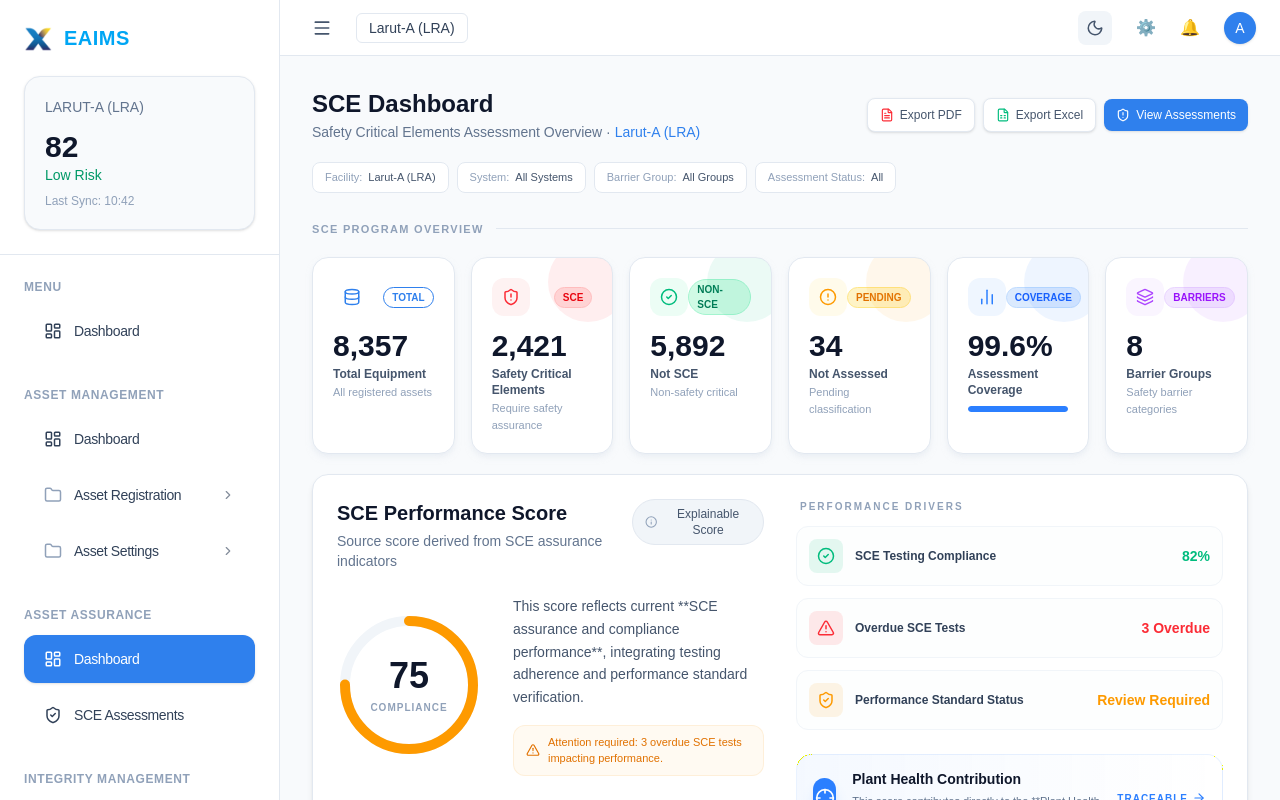
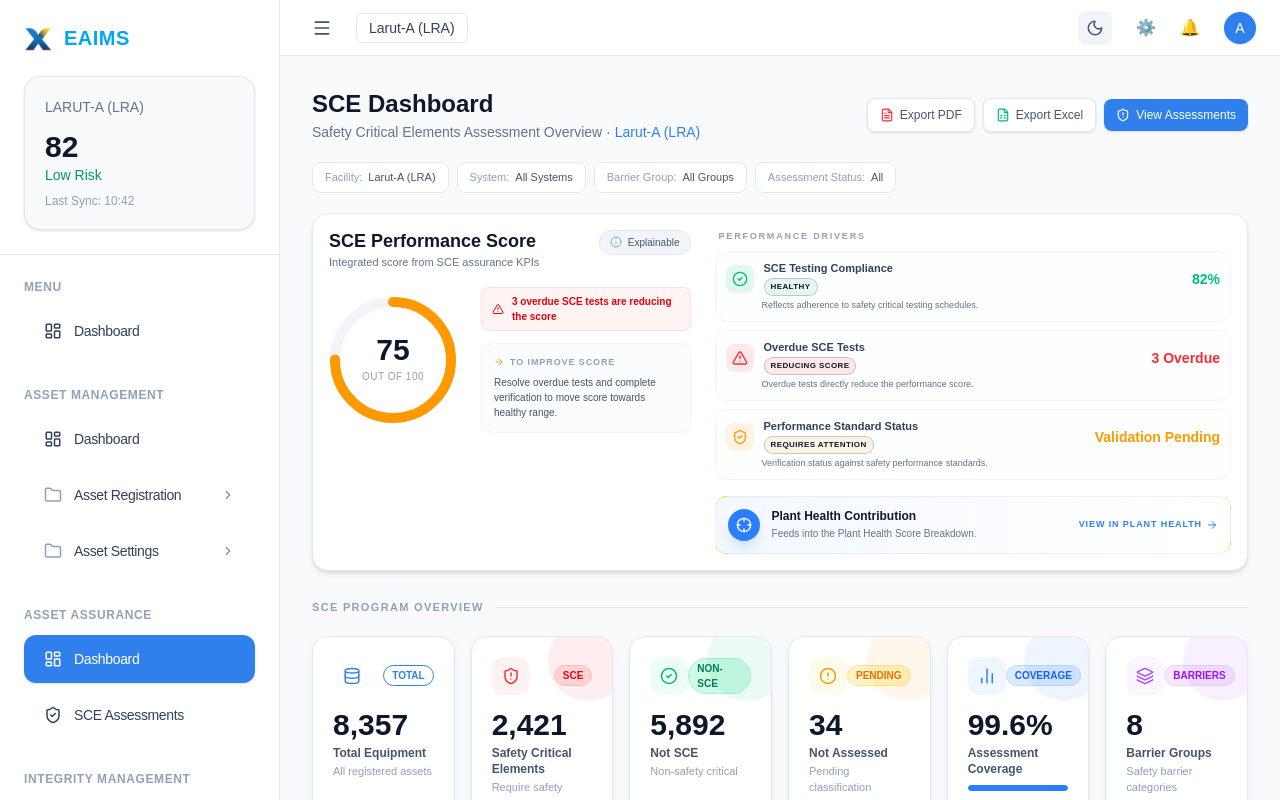
Before and after one commit to lqmnfhmee/frontend, a Next.js app: page /sce in a window 1280 px wide. Built offline with nearby package versions, Linux system fonts and the light colour scheme.

Commit message:
complete SCE design (added SCE Perfomance Score)

```diff
--- a/app/sce/components/SCEPerformanceScore.tsx
+++ b/app/sce/components/SCEPerformanceScore.tsx
@@ -14,24 +14,27 @@ export default function SCEPerformanceScore() {
     {
       name: "SCE Testing Compliance",
       value: "82%",
-      description: "Percentage of safety critical tests completed on schedule.",
-      icon: <CheckCircle2 size={18} />,
+      description: "Reflects adherence to safety critical testing schedules.",
+      status: "Healthy",
+      icon: <CheckCircle2 size={16} />,
       color: "text-emerald-500",
       bg: "bg-emerald-500/10",
     },
     {
       name: "Overdue SCE Tests",
       value: "3 Overdue",
-      description: "Critical safety tests that have exceeded their due date.",
-      icon: <AlertTriangle size={18} />,
+      description: "Overdue tests directly reduce the performance score.",
+      status: "Reducing Score",
+      icon: <AlertTriangle size={16} />,
       color: "text-red-500",
       bg: "bg-red-500/10",
     },
     {
       name: "Performance Standard Status",
-      value: "Review Required",
-      description: "Current verification status against safety performance standards.",
-      icon: <ShieldCheck size={18} />,
+      value: "Validation Pending",
+      description: "Verification status against safety performance standards.",
+      status: "Requires Attention",
+      icon: <ShieldCheck size={16} />,
       color: "text-amber-500",
       bg: "bg-amber-500/10",
     },
@@ -42,106 +45,123 @@ export default function SCEPerformanceScore() {
   };
 
   return (
-    <div className="bg-white dark:bg-[var(--color-brand-darkCard)] border border-slate-200 dark:border-[var(--color-brand-darkBorder)] rounded-2xl shadow-md p-6">
-      <div className="flex flex-col lg:flex-row gap-8">
+    <div className="bg-white dark:bg-[var(--color-brand-darkCard)] border border-slate-200 dark:border-[var(--color-brand-darkBorder)] rounded-2xl shadow-md p-4">
+      <div className="flex flex-col lg:flex-row gap-6">
 
-        {/* Left: Main Score & Info */}
-        <div className="flex-1 space-y-6">
+        {/* Left: Main Score & Actionable Insights */}
+        <div className="flex-[0.7] space-y-4">
           <div className="flex items-start justify-between">
             <div>
-              <h2 className="text-xl font-bold text-slate-900 dark:text-white">
+              <h2 className="text-lg font-bold text-slate-900 dark:text-white leading-tight">
                 SCE Performance Score
               </h2>
-              <p className="text-sm text-slate-500 dark:text-slate-400 mt-1">
-                Source score derived from SCE assurance indicators
+              <p className="text-[11px] text-slate-500 dark:text-slate-400 mt-0.5">
+                Integrated score from SCE assurance KPIs
               </p>
             </div>
             <button
               onClick={() => setIsModalOpen(true)}
-              className="flex items-center gap-2 px-3 py-1.5 rounded-full bg-slate-100 dark:bg-slate-800 border border-slate-200 dark:border-slate-700 hover:bg-slate-200 dark:hover:bg-slate-700 transition-colors group"
+              className="flex items-center gap-1.5 px-2.5 py-1 rounded-full bg-slate-100 dark:bg-slate-800 border border-slate-200 dark:border-slate-700 hover:bg-slate-200 dark:hover:bg-slate-700 transition-colors group"
             >
-              <Info size={14} className="text-slate-400 group-hover:text-amber-500 transition-colors" />
-              <span className="text-xs font-medium text-slate-600 dark:text-slate-300 group-hover:text-slate-900 dark:group-hover:text-white">
-                Explainable Score
+              <Info size={12} className="text-slate-400 group-hover:text-amber-500 transition-colors" />
+              <span className="text-[10px] font-medium text-slate-600 dark:text-slate-300 group-hover:text-slate-900 dark:group-hover:text-white">
+                Explainable
               </span>
             </button>
           </div>
 
-          <div className="flex flex-col sm:flex-row items-center gap-8">
-            {/* Gauge */}
+          <div className="flex flex-col sm:flex-row items-center gap-6">
+            {/* Gauge - Improved Spacing */}
             <div className="relative flex items-center justify-center shrink-0">
-              <svg className="w-36 h-36 transform -rotate-90">
+              <svg className="w-32 h-32 transform -rotate-90">
                 <circle
-                  cx="72"
-                  cy="72"
-                  r="64"
+                  cx="64"
+                  cy="64"
+                  r="58"
                   stroke="currentColor"
                   strokeWidth="10"
                   fill="transparent"
                   className="text-slate-100 dark:text-slate-800"
                 />
                 <circle
-                  cx="72"
-                  cy="72"
-                  r="64"
+                  cx="64"
+                  cy="64"
+                  r="58"
                   stroke="currentColor"
                   strokeWidth="10"
                   fill="transparent"
-                  strokeDasharray={402}
-                  strokeDashoffset={402 * (1 - score / 100)}
+                  strokeDasharray={364.4}
+                  strokeDashoffset={364.4 * (1 - score / 100)}
                   strokeLinecap="round"
                   className="text-amber-500 transition-all duration-1000 ease-out"
                 />
               </svg>
               <div className="absolute inset-0 flex flex-col items-center justify-center">
-                <span className="text-4xl font-black text-slate-900 dark:text-white tabular-nums">
+                <span className="text-3xl font-bold text-slate-900 dark:text-white leading-none">
                   {score}
                 </span>
-                <span className="text-[10px] font-bold text-slate-400 uppercase tracking-widest mt-1">
-                  Compliance
+                <span className="text-[10px] font-medium text-slate-400 uppercase tracking-wider mt-1">
+                  Out of 100
                 </span>
               </div>
             </div>
 
-            <div className="space-y-4">
-              <p className="text-sm text-slate-600 dark:text-slate-300 leading-relaxed max-w-sm">
-                This score reflects current **SCE assurance and compliance performance**,
-                integrating testing adherence and performance standard verification.
-              </p>
+            <div className="space-y-3 flex-1 w-full">
+              {/* Slim Alert */}
+              <div className="flex items-center gap-2 px-2.5 py-1.5 rounded-lg bg-red-500/5 border border-red-500/10 text-[10px] font-semibold text-red-600 dark:text-red-400">
+                <AlertTriangle size={12} className="shrink-0" />
+                <span>3 overdue SCE tests are reducing the score</span>
+              </div>
 
-              <div className="flex items-center gap-2 px-3 py-2 rounded-xl bg-amber-500/5 border border-amber-500/10 text-[11px] font-medium text-amber-600 dark:text-amber-400">
-                <AlertTriangle size={14} className="shrink-0" />
-                Attention required: 3 overdue SCE tests impacting performance.
+              {/* Compact Actionable Insight */}
+              <div className="p-3 rounded-xl bg-slate-50/50 dark:bg-slate-900/40 border border-slate-100 dark:border-slate-800/50">
+                <h5 className="text-[9px] font-bold text-slate-400 uppercase tracking-widest mb-1.5 flex items-center gap-1.5">
+                  <ArrowRight size={10} className="text-amber-500" />
+                  To Improve Score
+                </h5>
+                <p className="text-[10px] text-slate-600 dark:text-slate-300 leading-normal">
+                  Resolve overdue tests and complete verification to move score towards healthy range.
+                </p>
               </div>
             </div>
           </div>
         </div>
 
         {/* Right: Drivers & Integration */}
-        <div className="flex-1 flex flex-col justify-between gap-6">
-          <div className="grid grid-cols-1 gap-3">
-            <h4 className="text-[10px] font-bold text-slate-400 uppercase tracking-[0.2em] px-1">
+        <div className="flex-1 flex flex-col justify-between gap-4">
+          <div className="space-y-2">
+            <h4 className="text-[9px] font-bold text-slate-400 uppercase tracking-[0.2em] px-1">
               Performance Drivers
             </h4>
-            <div className="grid grid-cols-1 sm:grid-cols-3 lg:grid-cols-1 gap-3">
+            <div className="grid grid-cols-1 gap-2">
               {drivers.map((driver, idx) => (
                 <div
                   key={idx}
-                  className="p-3 rounded-xl border border-slate-100 dark:border-slate-800/50 bg-slate-50/30 dark:bg-slate-900/40 hover:border-amber-500/20 transition-colors group"
+                  className="p-2.5 rounded-xl border border-slate-100 dark:border-slate-800/50 bg-slate-50/30 dark:bg-slate-900/40 hover:border-amber-500/20 transition-all group"
                 >
-                  <div className="flex items-center justify-between">
-                    <div className="flex items-center gap-3">
-                      <div className={`p-2 rounded-lg ${driver.bg} ${driver.color} group-hover:scale-110 transition-transform`}>
+                  <div className="flex items-center justify-between mb-1">
+                    <div className="flex items-center gap-2.5">
+                      <div className={`p-1.5 rounded-lg ${driver.bg} ${driver.color} group-hover:scale-105 transition-transform`}>
                         {driver.icon}
                       </div>
-                      <span className="text-xs font-bold text-slate-700 dark:text-slate-200">
-                        {driver.name}
-                      </span>
+                      <div className="flex flex-col">
+                        <span className="text-[11px] font-bold text-slate-700 dark:text-slate-200 leading-tight">
+                          {driver.name}
+                        </span>
+                        <div className="flex items-center gap-1 mt-0.5">
+                          <span className={`text-[8px] font-black px-1.5 py-0.5 rounded-full border ${driver.bg} border-current/20 uppercase tracking-wider`}>
+                            {driver.status}
+                          </span>
+                        </div>
+                      </div>
                     </div>
                     <span className={`text-sm font-black ${driver.color}`}>
                       {driver.value}
                     </span>
                   </div>
+                  <p className="text-[9px] text-slate-500 dark:text-slate-400 pl-9 leading-tight">
+                    {driver.description}
+                  </p>
                 </div>
               ))}
             </div>
@@ -149,24 +169,24 @@ export default function SCEPerformanceScore() {
 
           <button
             onClick={handleTraceableClick}
-            className="w-full flex items-center justify-between p-4 rounded-2xl bg-gradient-to-r from-blue-500/5 to-transparent border border-blue-500/10 hover:border-blue-500/30 hover:from-blue-500/10 transition-all group text-left"
+            className="w-full flex items-center justify-between p-3 rounded-xl bg-gradient-to-r from-blue-500/5 to-transparent border border-blue-500/10 hover:border-blue-500/30 hover:from-blue-500/10 transition-all group text-left"
           >
-            <div className="flex items-center gap-4">
-              <div className="flex items-center justify-center w-10 h-10 rounded-full bg-blue-500 text-white shadow-lg shadow-blue-500/20 group-hover:scale-110 transition-transform">
-                <Crosshair size={20} />
+            <div className="flex items-center gap-3">
+              <div className="flex items-center justify-center w-8 h-8 rounded-full bg-blue-500 text-white shadow-lg shadow-blue-500/20 group-hover:scale-105 transition-transform">
+                <Crosshair size={16} />
               </div>
               <div>
-                <p className="text-sm font-bold text-slate-900 dark:text-white leading-tight">
+                <p className="text-xs font-bold text-slate-900 dark:text-white leading-tight">
                   Plant Health Contribution
                 </p>
-                <p className="text-[11px] text-slate-500 dark:text-slate-400 mt-1">
-                  This score contributes directly to the **Plant Health Score Breakdown** as SCE Performance.
+                <p className="text-[10px] text-slate-500 dark:text-slate-400 mt-0.5">
+                  Feeds into the Plant Health Score Breakdown.
                 </p>
               </div>
             </div>
-            <div className="flex items-center gap-1 text-blue-500 text-[10px] font-bold uppercase tracking-widest group-hover:gap-2 transition-all">
-              <span>Traceable</span>
-              <ArrowRight size={14} />
+            <div className="flex items-center gap-1 text-blue-500 text-[9px] font-bold uppercase tracking-widest group-hover:gap-1.5 transition-all">
+              <span>View in Plant Health</span>
+              <ArrowRight size={12} />
             </div>
           </button>
         </div>
--- a/app/sce/components/SCEScoreExplainableModal.tsx
+++ b/app/sce/components/SCEScoreExplainableModal.tsx
@@ -53,7 +53,7 @@ export default function SCEScoreExplainableModal({
                 SCE Performance Score Calculation
               </h3>
               <p className="text-xs text-slate-500 dark:text-slate-400">
-                Derived from SCE assurance & compliance indicators
+                Derived from SCE assurance & performance indicators
               </p>
             </div>
           </div>
@@ -72,8 +72,8 @@ export default function SCEScoreExplainableModal({
             <h4 className="text-[10px] font-bold text-slate-400 uppercase tracking-widest pl-1">Calculation Logic</h4>
             <div className="px-4 py-3 rounded-xl border border-slate-100 dark:border-slate-800/50 bg-slate-50/30 dark:bg-slate-900/30">
               <div className="font-mono text-[13px] leading-relaxed">
-                <div className="text-slate-500">
-                  Score = (Compliance × 40%) + (Overdue × 30%) + (Standards × 30%)
+                <div className="text-slate-500 text-[11px]">
+                  Score = (Compliance × 40%) + (Overdue × 30%) + (Std Status × 30%)
                 </div>
                 <div className="mt-1 text-slate-900 dark:text-slate-200 font-medium">
                   Score = (82 × 0.4) + (60 × 0.3) + (80 × 0.3) = <span className="font-bold text-amber-500">{score}</span>
@@ -103,8 +103,8 @@ export default function SCEScoreExplainableModal({
                   <div className="col-span-2 text-right text-xs text-slate-400">30%</div>
                 </div>
                 <div className="grid grid-cols-12 gap-2 py-3 px-1 items-center">
-                  <div className="col-span-8 text-sm font-medium text-slate-700 dark:text-slate-200">SCE Performance Standard Status</div>
-                  <div className="col-span-2 text-right text-sm font-bold text-amber-500">Review Required</div>
+                  <div className="col-span-8 text-sm font-medium text-slate-700 dark:text-slate-200">Performance Standard Status</div>
+                  <div className="col-span-2 text-right text-sm font-bold text-amber-500">Validation Pending</div>
                   <div className="col-span-2 text-right text-xs text-slate-400">30%</div>
                 </div>
               </div>
--- a/app/sce/page.tsx
+++ b/app/sce/page.tsx
@@ -467,6 +467,8 @@ export default function SCEDashboard() {
                     ))}
                 </div>
 
+                <SCEPerformanceScore />
+
                 {/* ════════════════════════════════════════ */}
                 {/* SECTION 1 — SCE PROGRAM OVERVIEW         */}
                 {/* ════════════════════════════════════════ */}
@@ -562,8 +564,6 @@ export default function SCEDashboard() {
 
                 </div>
 
-                {/* ── SCE PERFORMANCE SCORE SECTION ── */}
-                <SCEPerformanceScore />
 
                 {/* ════════════════════════════════════════ */}
                 {/* SECTION 2 — SCE DISTRIBUTION ANALYTICS   */}
```
